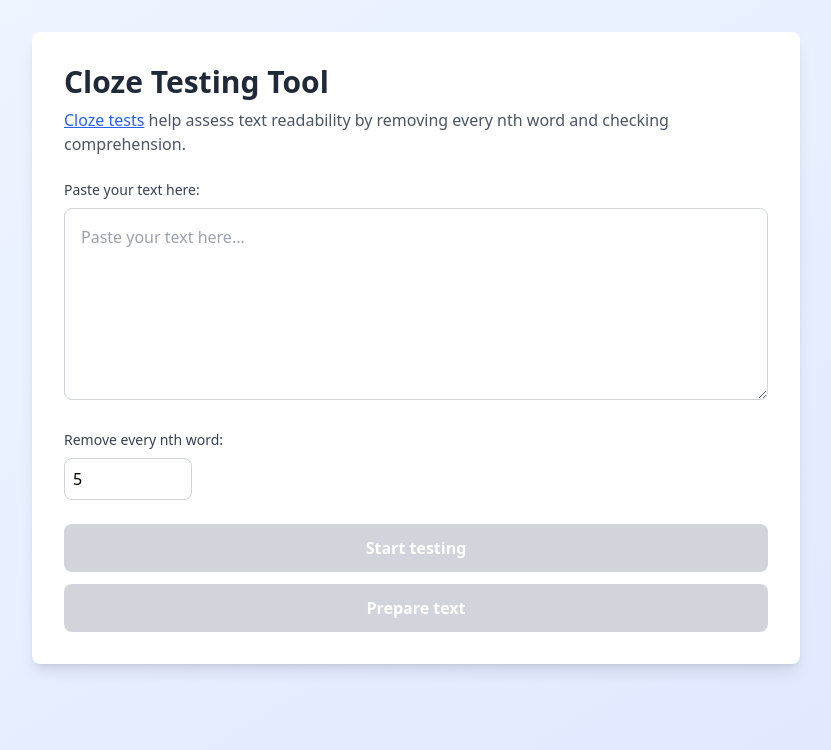
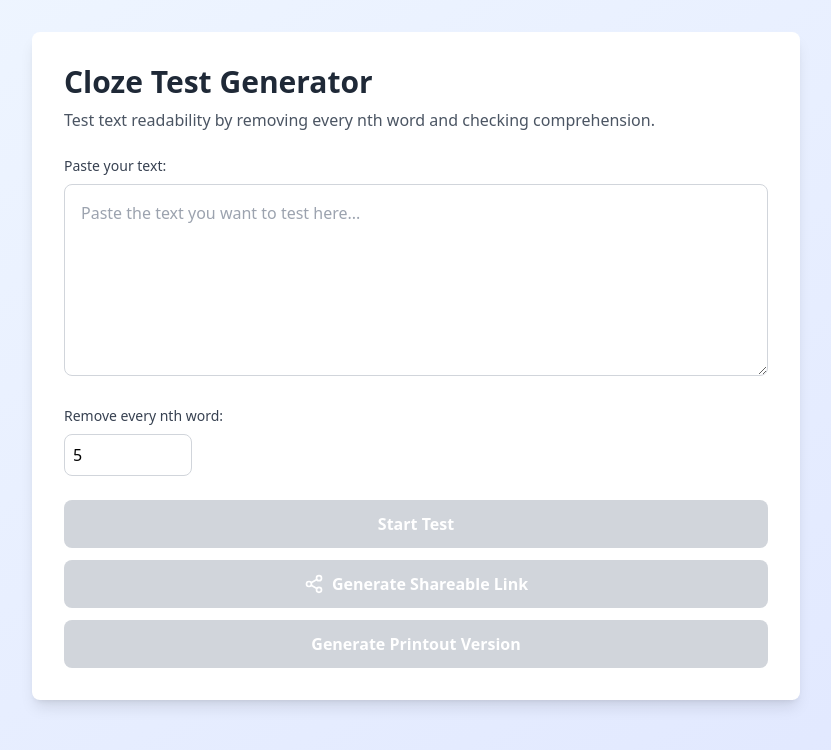
Before and after one commit to CalMckenzieUK/cloze_testing, a React (Vite) app: page / in a window 1280 px wide. Shown: the top 750 px of the page, without its empty margins (224-1055 px from the left). Built offline with nearby package versions, Linux system fonts and the light colour scheme.

Commit message:
testing shareable links

```diff
--- a/src/App.tsx
+++ b/src/App.tsx
@@ -1,8 +1,8 @@
-import React, { useState } from 'react';
-import { CheckCircle, XCircle, RotateCcw } from 'lucide-react';
+import React, { useState, useEffect } from 'react';
+import { CheckCircle, XCircle, RotateCcw, Share2, Copy } from 'lucide-react';
 
 export default function ClozeTestApp() {
-  const [stage, setStage] = useState('input'); // input, testing, results, printout
+  const [stage, setStage] = useState('input');
   const [rawText, setRawText] = useState('');
   const [nthWord, setNthWord] = useState(5);
   const [words, setWords] = useState([]);
@@ -11,11 +11,86 @@ export default function ClozeTestApp() {
   const [currentBlankIndex, setCurrentBlankIndex] = useState(0);
   const [userAnswers, setUserAnswers] = useState([]);
   const [currentGuess, setCurrentGuess] = useState('');
+  const [shareKey, setShareKey] = useState('');
+
+  useEffect(() => {
+    const urlParams = new URLSearchParams(window.location.search);
+    const testId = urlParams.get('test');
+
+    if (testId) {
+      loadSharedTest(testId);
+    }
+  }, []);
+
+  const loadSharedTest = async (testId) => {
+    try {
+      const result = await window.storage.get(`test:${testId}`, true);
+      if (result && result.value) {
+        const testData = JSON.parse(result.value);
+        setWords(testData.words);
+        setPunctuation(testData.punctuation);
+        setBlanks(testData.blanks);
+        setNthWord(testData.nthWord);
+        setUserAnswers(new Array(testData.blanks.length).fill(''));
+        setCurrentBlankIndex(0);
+        setStage('testing');
+      }
+    } catch (error) {
+      console.error('Error loading shared test:', error);
+    }
+  };
+
+  const generateShareLink = async () => {
+    if (!rawText.trim()) return;
+
+    const tokens = rawText.trim().split(/(\s+)/);
+    const wordArray = [];
+    const punctuationArray = [];
+
+    tokens.forEach(token => {
+      if (token.trim()) {
+        const match = token.match(/^([^\w]*)(\w+)([^\w]*)$/);
+        if (match) {
+          const [, leading, word, trailing] = match;
+          wordArray.push(word);
+          punctuationArray.push({ leading, trailing });
+        } else if (/\w/.test(token)) {
+          wordArray.push(token);
+          punctuationArray.push({ leading: '', trailing: '' });
+        }
+      }
+    });
+
+    const blankIndices = [];
+    for (let i = nthWord - 1; i < wordArray.length; i += nthWord) {
+      blankIndices.push(i);
+    }
+
+    const testId = Date.now().toString(36) + Math.random().toString(36).substr(2);
+
+    const testData = {
+      words: wordArray,
+      punctuation: punctuationArray,
+      blanks: blankIndices,
+      nthWord: nthWord
+    };
+
+    try {
+      await window.storage.set(`test:${testId}`, JSON.stringify(testData), true);
+      setShareKey(testId);
+      setWords(wordArray);
+      setPunctuation(punctuationArray);
+      setBlanks(blankIndices);
+      setStage('share');
+    } catch (error) {
+      console.error('Error saving test:', error);
+      alert('Failed to generate share link. Please try again.');
+    }
+  };
 
   const generatePrintout = () => {
     if (!rawText.trim()) return;
 
-    // Split text into words and punctuation separately
     const tokens = rawText.trim().split(/(\s+)/);
     const wordArray = [];
     const punctuationArray = [];
@@ -48,21 +123,18 @@ export default function ClozeTestApp() {
   const startTest = () => {
     if (!rawText.trim()) return;
 
-    // Split text into words and punctuation separately
     const tokens = rawText.trim().split(/(\s+)/);
     const wordArray = [];
     const punctuationArray = [];
 
     tokens.forEach(token => {
       if (token.trim()) {
-        // Separate word from surrounding punctuation
         const match = token.match(/^([^\w]*)(\w+)([^\w]*)$/);
         if (match) {
           const [, leading, word, trailing] = match;
           wordArray.push(word);
           punctuationArray.push({ leading, trailing });
         } else if (/\w/.test(token)) {
-          // Fallback for words without clear punctuation pattern
           wordArray.push(token);
           punctuationArray.push({ leading: '', trailing: '' });
         }
@@ -71,7 +143,6 @@ export default function ClozeTestApp() {
 
     const blankIndices = [];
 
-    // Mark every nth word as a blank
     for (let i = nthWord - 1; i < wordArray.length; i += nthWord) {
       blankIndices.push(i);
     }
@@ -175,20 +246,20 @@ export default function ClozeTestApp() {
     return (
       <div className="min-h-screen bg-gradient-to-br from-blue-50 to-indigo-100 p-8">
         <div className="max-w-3xl mx-auto bg-white rounded-lg shadow-lg p-8">
-          <h1 className="text-3xl font-bold text-gray-800 mb-2">Cloze Testing Tool</h1>
+          <h1 className="text-3xl font-bold text-gray-800 mb-2">Cloze Test Generator</h1>
           <p className="text-gray-600 mb-6">
-          <a href="https://en.wikipedia.org/wiki/Cloze_test" className="text-blue-600 underline">Cloze tests</a> help assess text readability by removing every nth word and checking comprehension.
+            Test text readability by removing every nth word and checking comprehension.
           </p>
 
           <div className="mb-6">
             <label className="block text-sm font-medium text-gray-700 mb-2">
-              Paste your text here:
+              Paste your text:
             </label>
             <textarea
               value={rawText}
               onChange={(e) => setRawText(e.target.value)}
               className="w-full h-48 p-4 border border-gray-300 rounded-lg focus:ring-2 focus:ring-blue-500 focus:border-transparent"
-              placeholder="Paste your text here..."
+              placeholder="Paste the text you want to test here..."
             />
           </div>
 
@@ -211,7 +282,16 @@ export default function ClozeTestApp() {
             disabled={!rawText.trim()}
             className="w-full bg-blue-600 text-white py-3 rounded-lg font-semibold hover:bg-blue-700 disabled:bg-gray-300 disabled:cursor-not-allowed transition mb-3"
           >
-            Start testing
+            Start Test
+          </button>
+
+          <button
+            onClick={generateShareLink}
+            disabled={!rawText.trim()}
+            className="w-full bg-purple-600 text-white py-3 rounded-lg font-semibold hover:bg-purple-700 disabled:bg-gray-300 disabled:cursor-not-allowed transition mb-3 flex items-center justify-center gap-2"
+          >
+            <Share2 size={20} />
+            Generate Shareable Link
           </button>
 
           <button
@@ -219,7 +299,7 @@ export default function ClozeTestApp() {
             disabled={!rawText.trim()}
             className="w-full bg-green-600 text-white py-3 rounded-lg font-semibold hover:bg-green-700 disabled:bg-gray-300 disabled:cursor-not-allowed transition"
           >
-            Prepare text
+            Generate Printout Version
           </button>
         </div>
       </div>
@@ -316,6 +396,54 @@ export default function ClozeTestApp() {
     );
   }
 
+  if (stage === 'share') {
+    const shareUrl = `${window.location.origin}${window.location.pathname}?test=${shareKey}`;
+
+    const copyLink = () => {
+      navigator.clipboard.writeText(shareUrl);
+      alert('Link copied to clipboard!');
+    };
+
+    return (
+      <div className="min-h-screen bg-gradient-to-br from-blue-50 to-indigo-100 p-8">
+        <div className="max-w-3xl mx-auto bg-white rounded-lg shadow-lg p-8">
+          <h2 className="text-3xl font-bold text-gray-800 mb-4">Shareable Link Generated!</h2>
+          <p className="text-gray-600 mb-6">
+            Share this link with test takers. When they open it, they'll go straight to the test without seeing the original text.
+          </p>
+
+          <div className="bg-gray-50 p-4 rounded-lg mb-6 break-all font-mono text-sm">
+            {shareUrl}
+          </div>
+
+          <div className="flex gap-3 mb-6">
+            <button
+              onClick={copyLink}
+              className="flex-1 bg-blue-600 text-white py-3 rounded-lg font-semibold hover:bg-blue-700 transition flex items-center justify-center gap-2"
+            >
+              <Copy size={20} />
+              Copy Link
+            </button>
+            <button
+              onClick={() => setStage('testing')}
+              className="flex-1 bg-green-600 text-white py-3 rounded-lg font-semibold hover:bg-green-700 transition"
+            >
+              Take Test Now
+            </button>
+          </div>
+
+          <button
+            onClick={reset}
+            className="w-full bg-gray-600 text-white py-3 rounded-lg font-semibold hover:bg-gray-700 transition flex items-center justify-center gap-2"
+          >
+            <RotateCcw size={20} />
+            Create New Test
+          </button>
+        </div>
+      </div>
+    );
+  }
+
   if (stage === 'printout') {
     const renderPrintoutWord = (word, index) => {
       const blankIndex = blanks.indexOf(index);
@@ -324,7 +452,7 @@ export default function ClozeTestApp() {
       if (blankIndex === -1) {
         return `${punct.leading}${word}${punct.trailing}`;
       } else {
-        return `${punct.leading}<removed>${punct.trailing}`;
+        return `${punct.leading}<blank>${punct.trailing}`;
       }
     };
 
@@ -345,7 +473,7 @@ export default function ClozeTestApp() {
           <div className="mb-6 print:hidden">
             <h2 className="text-2xl font-bold text-gray-800 mb-4">Printout Version</h2>
             <p className="text-gray-600 mb-4">
-              This version has every {nthWord}th word replaced with &lt;removed&gt; and is ready to share with test takers.
+              This version has every {nthWord}th word replaced with &lt;blank&gt; and is ready to share with test takers.
             </p>
             <div className="flex gap-3">
               <button
```
